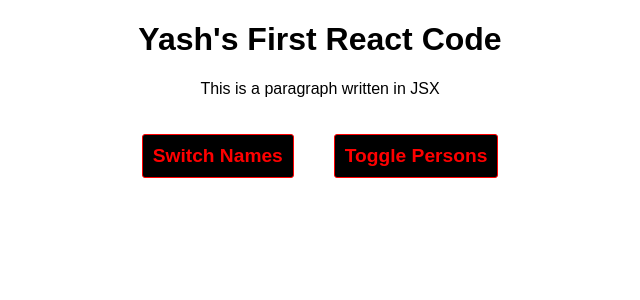
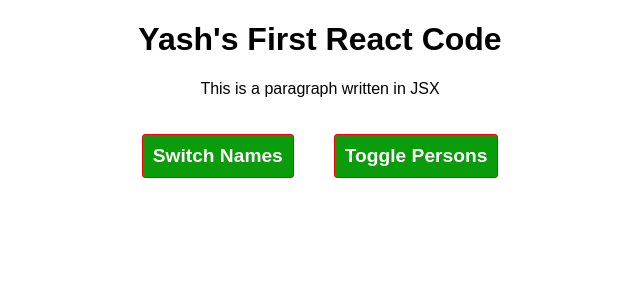
Before and after one commit to yashwason/react-course-code-along, a React (Create React App) app: page / in a window 1280 px wide. Shown: the top 300 px of the page, without its empty margins (320-960 px from the left). Built offline with nearby package versions, Linux system fonts and the light colour scheme.

Commit message:
dynamically assigning styles and classes

```diff
--- a/src/App.css
+++ b/src/App.css
@@ -2,13 +2,10 @@
   text-align: center;
 }
 
-button{
-    padding: 10px;
-    border-radius: 3px;
-    border: 1px solid #f00;
-    font-weight: 600;
-    font-size: 1.2em;
-    margin: 20px;
+.red{
     color: #f00;
-    background: #000;
 }
+
+.bold{
+    font-weight: bold;
+}
--- a/src/App.js
+++ b/src/App.js
@@ -41,6 +41,17 @@ class App extends Component{
     }
 
     render = () => {
+        const buttonStyle = {
+            padding: `10px`,
+            borderRadius: `3px`,
+            border: `1px solid #f00`,
+            fontWeight: 600,
+            fontSize: `1.2em`,
+            margin: `20px`,
+            color: `#fff`,
+            background: `rgb(10, 156, 10)`
+        };
+
         let persons = null;
         if(this.state.showPersons){
             persons = (
@@ -55,14 +66,24 @@ class App extends Component{
                     }) }
                 </div>
             );
+
+            buttonStyle.background = `#f00`;
+        }
+
+        const classList = [];
+        if(this.state.persons.length <= 1){
+            classList.push(`bold`);
+        }
+        if(this.state.persons.length <= 2){
+            classList.push(`red`);
         }
 
         return <div className="App">
             <h1>Yash's First React Code</h1>
-            <p>This is a paragraph written in JSX</p>
+            <p className={ classList.join(` `) }>This is a paragraph written in JSX</p>
 
-            <button onClick={() => this.switchNameHandler(`Yash`)}>Switch Names</button>
-            <button onClick={ this.togglePersonsHandler }>Toggle Persons</button>
+            <button style={ buttonStyle } onClick={() => this.switchNameHandler(`Yash`)}>Switch Names</button>
+            <button style={ buttonStyle } onClick={ this.togglePersonsHandler }>Toggle Persons</button>
 
             { persons }
         </div>
```
